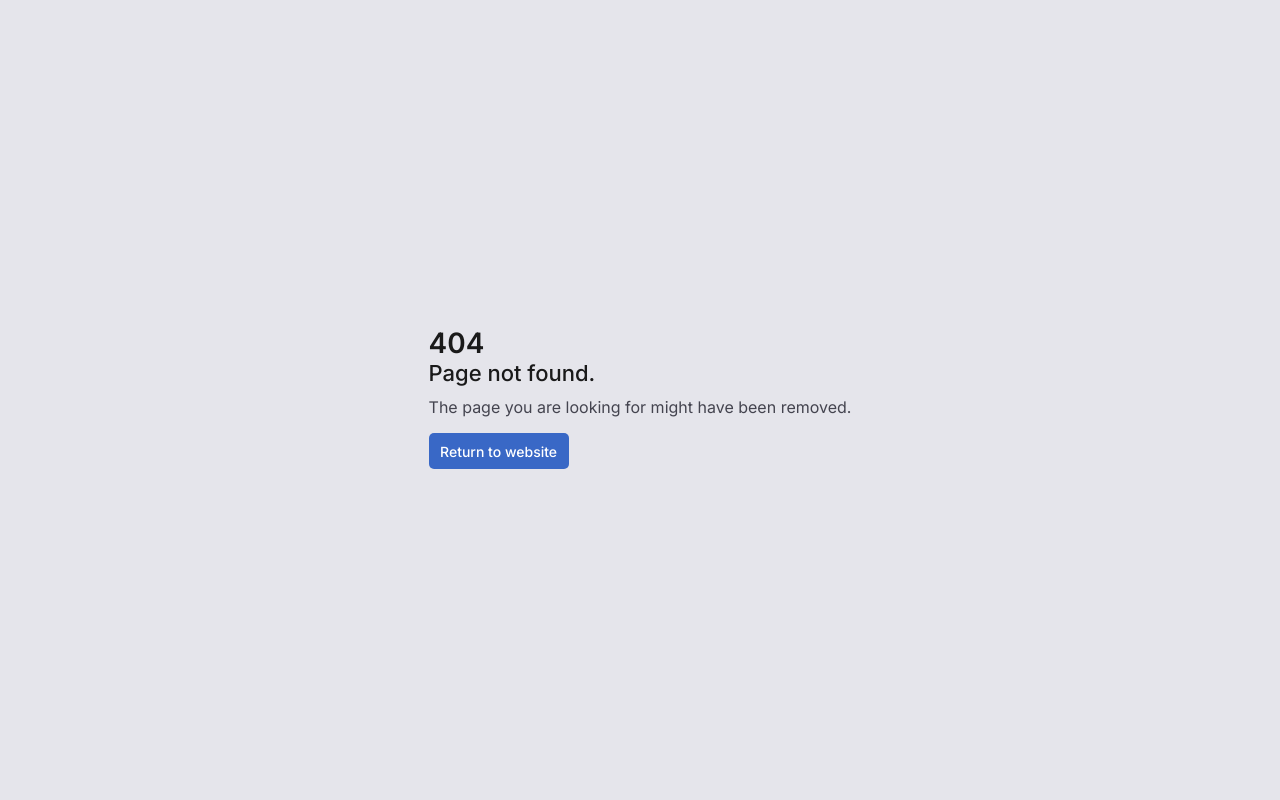
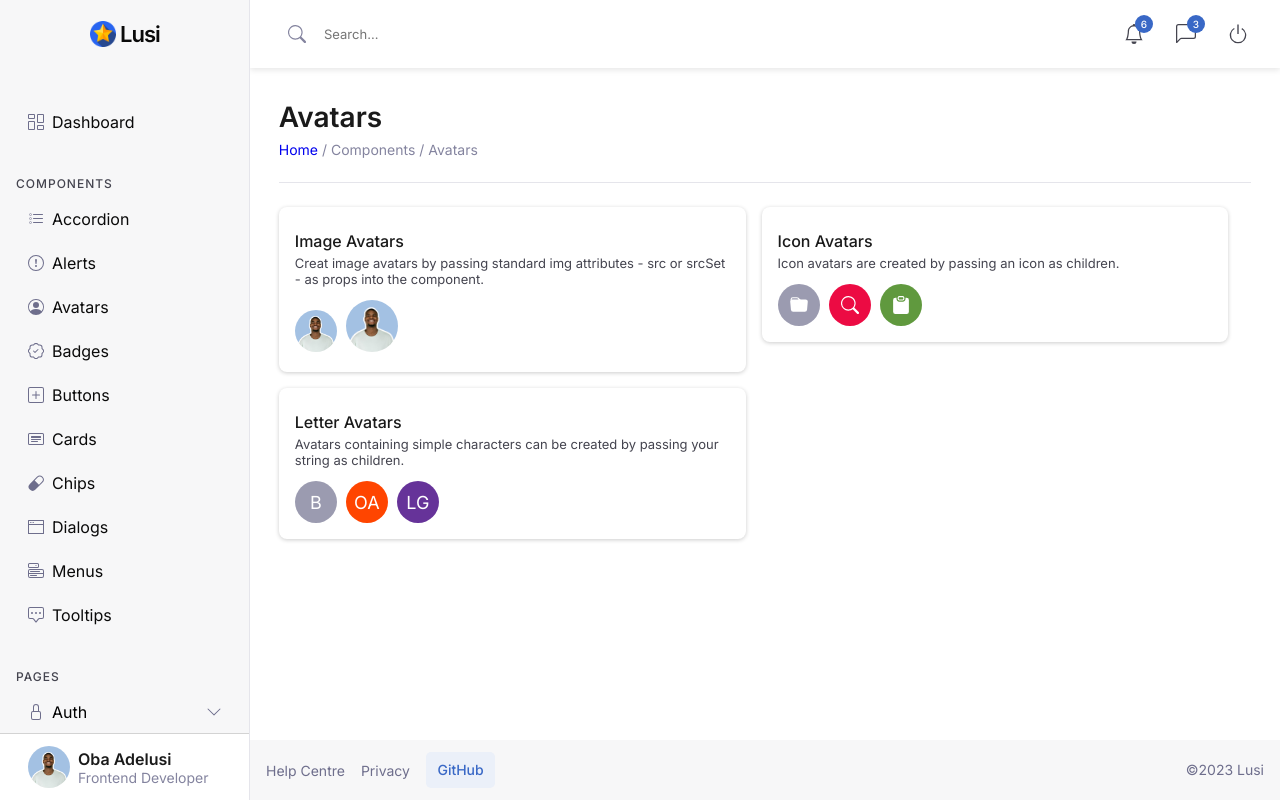
Before and after one commit to obaadelusi/lusi-design, a React (Vite) app: page /components/avatars in a window 1280 px wide. Before the commit this address had no page. Built offline with nearby package versions, Linux system fonts and the light colour scheme.

Commit message:
Added avatar page

```diff
--- /dev/null
+++ b/src/components/Avatar.jsx
@@ -0,0 +1,12 @@
+import React from "react";
+import "./Avatar.scss";
+
+const Avatar = ({ children, bgColor, src, srcSet, size, ...restProps }) => {
+  return (
+    <div className="Avatar" style={{ width: size + "px", height: size + "px", backgroundColor: bgColor }}>
+      {src || srcSet ? <img src={src || srcSet} {...restProps} /> : children}
+    </div>
+  );
+};
+
+export default Avatar;
--- /dev/null
+++ b/src/components/Avatar.scss
@@ -0,0 +1,14 @@
+.Avatar {
+    background-color: var(--grey-500);
+    border-radius: 50%;
+    color: var(--clr-text-white);
+    display: inline-flex;
+    align-items: center;
+    justify-content: center;
+    font-size: 1.125rem;
+    margin-right: 0.5em;
+    height: 42px;
+    width: 42px;
+    user-select: none;
+    overflow: hidden;
+}
--- a/src/index.css
+++ b/src/index.css
@@ -42,7 +42,8 @@
 
   --font-size-h1: clamp(1.75rem, 2vw, 2.125rem);
   --font-size-h2: clamp(1.375rem, 1vw, 1.75rem);
-  --font-size-regular: clamp(1rem, 2vw, 1.125rem);
+  --font-size-h3: clamp(1.125rem, 1vw, 1.25rem);
+  --font-size-regular: clamp(1rem, 2vw, 1.0625rem);
   --font-size-small: clamp(0.8125rem, 1vw, 0.875rem);
 }
 
@@ -89,6 +90,11 @@ h2 {
   font-size: var(--font-size-h2);
   font-weight: 500;
 }
+
+h3 {
+  font-size: var(--font-size-h3);
+  font-weight: 500;
+}
 /*
 :where(p) {
   font-size: var(--font-size-regular);
--- a/src/layouts/Sidebar.jsx
+++ b/src/layouts/Sidebar.jsx
@@ -1,5 +1,5 @@
 import { NavLink } from "react-router-dom";
-import { Capsule, CardHeading, ChatSquareDots, Coin, ColumnsGap, ExclamationCircle, FileTextFill, Gear, ListTask, MenuButton, PatchCheck, PlusSquare, Receipt, WindowFullscreen, PersonGear, ChevronDown, PieChart, Check2Square, Table, Heart, Lock, XLg } from "react-bootstrap-icons";
+import { Capsule, CardHeading, ChatSquareDots, Coin, ColumnsGap, ExclamationCircle, FileTextFill, Gear, ListTask, MenuButton, PatchCheck, PlusSquare, Receipt, WindowFullscreen, PersonGear, ChevronDown, PieChart, Check2Square, Table, Heart, Lock, XLg, PersonCircle } from "react-bootstrap-icons";
 
 import "./Sidebar.scss";
 import profPicture from "../assets/profPicture.png";
@@ -54,6 +54,13 @@ const Sidebar = () => {
               &ensp;
               <NavLink to="/components/alerts" className={({ isActive }) => (isActive ? "Sidebar-link--active" : undefined)}>
                 Alerts
+              </NavLink>
+            </li>
+            <li className="Sidebar-list-item">
+              <PersonCircle />
+              &ensp;
+              <NavLink to="/components/avatars" className={({ isActive }) => (isActive ? "Sidebar-link--active" : undefined)}>
+                Avatars
               </NavLink>
             </li>
             <li className="Sidebar-list-item">
--- a/src/main.jsx
+++ b/src/main.jsx
@@ -10,6 +10,7 @@ import HomePage from "./pages/HomePage";
 import DashboardPage from "./pages/DashboardPage";
 import AccordionPage from "./pages/AccordionPage";
 import AlertsPage from "./pages/AlertsPage";
+import AvatarsPage from "./pages/AvatarsPage";
 import BadgesPage from "./pages/BadgesPage";
 import ButtonsPage from "./pages/ButtonsPage";
 import CardsPage from "./pages/CardsPage";
@@ -27,6 +28,9 @@ const Router = createBrowserRouter(
         <Route path="components">
           <Route path="accordion" element={<AccordionPage />} />
           <Route path="alerts" element={<AlertsPage />} />
+          <Route path="avatars" element={<AvatarsPage />}>
+            Avatars
+          </Route>
           <Route path="badges" element={<BadgesPage />} />
           <Route path="buttons" element={<ButtonsPage />} />
           <Route path="cards" element={<CardsPage />} />
--- /dev/null
+++ b/src/pages/AvatarsPage.jsx
@@ -0,0 +1,53 @@
+import React from "react";
+
+import PageHeading from "../components/PageHeading";
+import Avatar from "../components/Avatar";
+import profPicture from "../assets/profPicture.png";
+import { ClipboardFill, FolderFill, Search } from "react-bootstrap-icons";
+
+const AvatarsPage = () => {
+  React.useEffect(() => {
+    document.title = "Avatars — Lusi Design";
+  }, []);
+  return (
+    <div className="AvatarsPage">
+      <PageHeading title="Avatars" />
+      <div className="Page__container">
+        <div className="Page__section-container">
+          <section className="Page__section">
+            <h2>Image Avatars</h2>
+            <p>Creat image avatars by passing standard img attributes - src or srcSet - as props into the component.</p>
+            <Avatar src={profPicture} />
+            <Avatar src={profPicture} size={52} />
+          </section>
+
+          <section className="Page__section">
+            <h2>Letter Avatars</h2>
+            <p>Avatars containing simple characters can be created by passing your string as children.</p>
+            <Avatar>B</Avatar>
+            <Avatar bgColor="orangered">OA</Avatar>
+            <Avatar bgColor="#663399">LG</Avatar>
+          </section>
+        </div>
+
+        <div className="Page__section-container">
+          <section className="Page__section">
+            <h2>Icon Avatars</h2>
+            <p>Icon avatars are created by passing an icon as children.</p>
+            <Avatar>
+              <FolderFill />
+            </Avatar>
+            <Avatar bgColor="#EC0B43">
+              <Search />
+            </Avatar>
+            <Avatar bgColor="#60993E">
+              <ClipboardFill />
+            </Avatar>
+          </section>
+        </div>
+      </div>
+    </div>
+  );
+};
+
+export default AvatarsPage;
--- a/src/pages/DashboardPage.jsx
+++ b/src/pages/DashboardPage.jsx
@@ -7,14 +7,17 @@ const DashboardPage = () => {
       <div className="Page__container">
         <div className="Page__section-container">
           <div className="Page__section">
-            <h2>Dashboard coming soon</h2>
-            <p>Check out other pages...</p>
+            <h2>DASHBOARD coming soon</h2>
+            <p>Check out these components</p>
             <ul style={{ listStyle: "inside" }}>
               <li>
                 <a href="components/accordion">Accordion</a>
               </li>
               <li>
                 <a href="components/alerts">Alerts</a>
+              </li>
+              <li>
+                <a href="components/avatars">Avatars</a>
               </li>
               <li>
                 <a href="components/badges">Badges</a>
@@ -28,6 +31,30 @@ const DashboardPage = () => {
               <li>
                 <a href="components/chips">Chips</a>
               </li>
+              <li>
+                <a href="components/dialogs">Dialogs</a>
+              </li>
+            </ul>
+          </div>
+        </div>
+        <div className="Page__section-container">
+          <div className="Page__section">
+            <h2>PAGES</h2>
+            <p>Check out other pages</p>
+            <ul style={{ listStyle: "inside" }}>
+              <h3>Auth</h3>
+              <li>
+                <a href="auth/sign-in">Sign In</a>
+              </li>
+              <li>
+                <a href="auth/sign-up">Sign Up</a>
+              </li>
+              <li>
+                <a href="auth/404">404 Page</a>
+              </li>
+              <li>
+                <a href="auth/500">500 Page</a>
+              </li>
             </ul>
           </div>
         </div>
```
